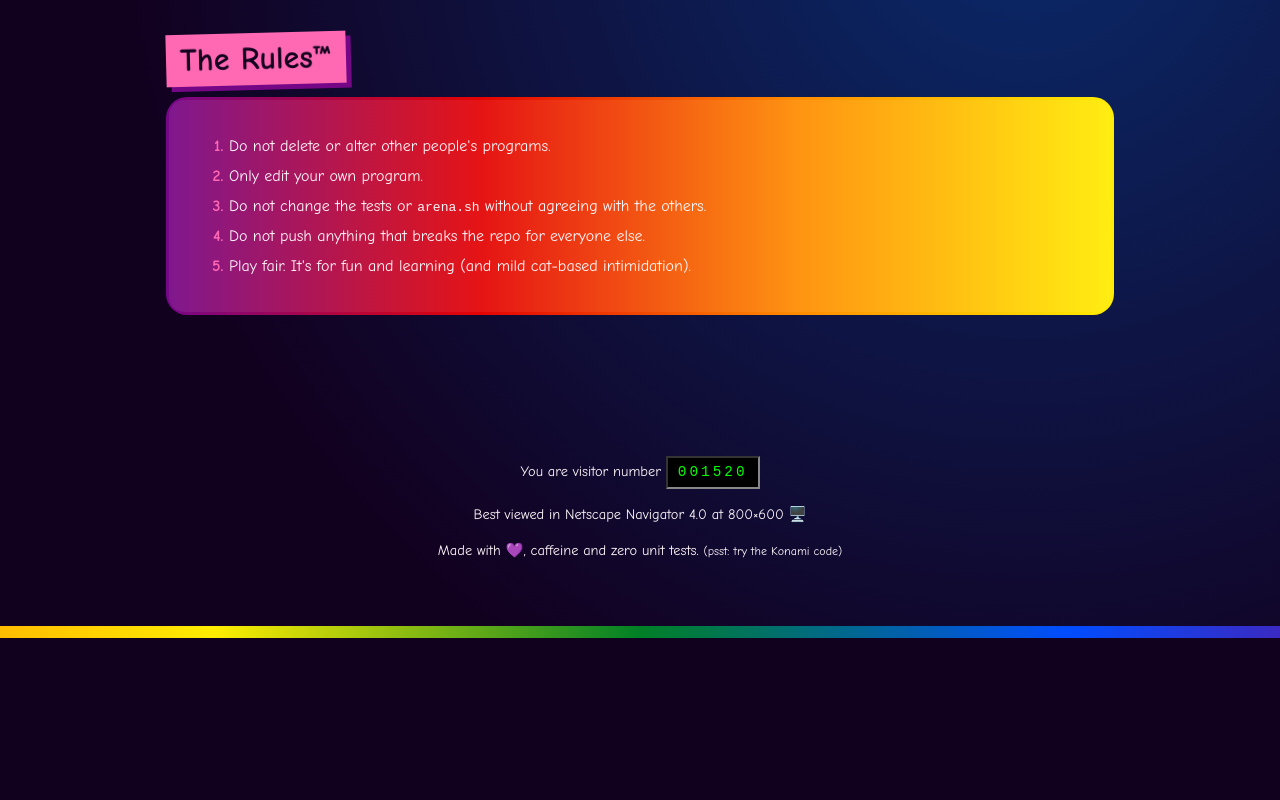
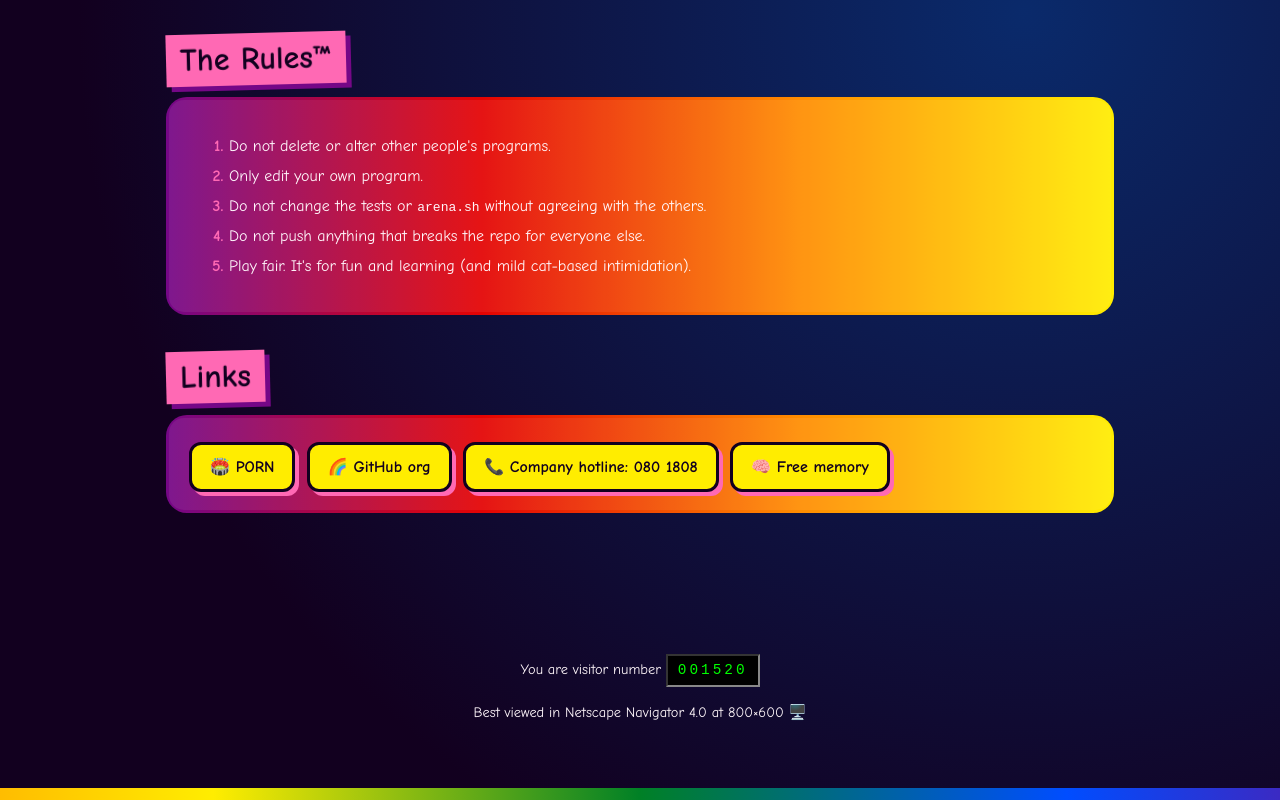
Before and after one commit to LGBTQplusplus/lgbtqplusplus.github.io, a plain HTML site: page index.html in a window 1280 px wide. Shown: the part 1825-2625 px from the top of the page. Before the commit the page ends 2463 px from the top, so only its background shows below. Drawn offline with Linux system fonts and the light colour scheme.

Commit message:
added links

```diff
--- a/index.html
+++ b/index.html
@@ -219,12 +219,21 @@
     </div>
   </section>
 
+  <section>
+    <h2>Links</h2>
+    <div class="card">
+      <a class="btn" href="/PORN">🏟️ PORN</a>
+      <a class="btn" href="https://github.com/LGBTQplusplus" target="_blank" rel="noopener">🌈 GitHub org</a>
+      <a class="btn" href="tel:0801808">📞 Company hotline: 080 1808</a>
+      <a class="btn" href="https://www.fri.uni-lj.si" target="_blank" rel="noopener">🧠 Free memory</a>
+    </div>
+  </section>
+
 </main>
 
 <footer>
   <p>You are visitor number <span class="counter" id="counter">000000</span></p>
   <p>Best viewed in Netscape Navigator 4.0 at 800×600 🖥️</p>
-  <p>Made with 💜, caffeine and zero unit tests. <small>(psst: try the Konami code)</small></p>
 </footer>
 <div class="bar"></div>
 
```
